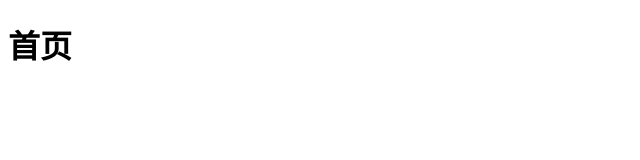
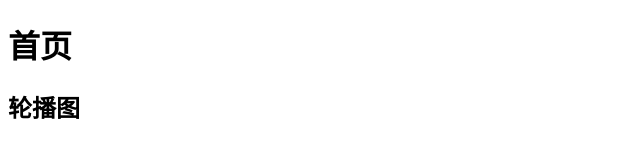
Before and after one commit to Sunny-zz/yichu, a plain HTML site: page index.html in a window 1280 px wide. Shown: the whole page, without its empty margins (0-640 px from the left). Drawn offline with Linux system fonts and the light colour scheme.

Commit message:
add banner

```diff
--- a/index.html
+++ b/index.html
@@ -10,6 +10,9 @@
 <body>
   <!-- 小张 -->
   <h1>首页</h1>
+  <div class="banner">
+    <h2>轮播图</h2>
+  </div>
 </body>
 
 </html>
```
